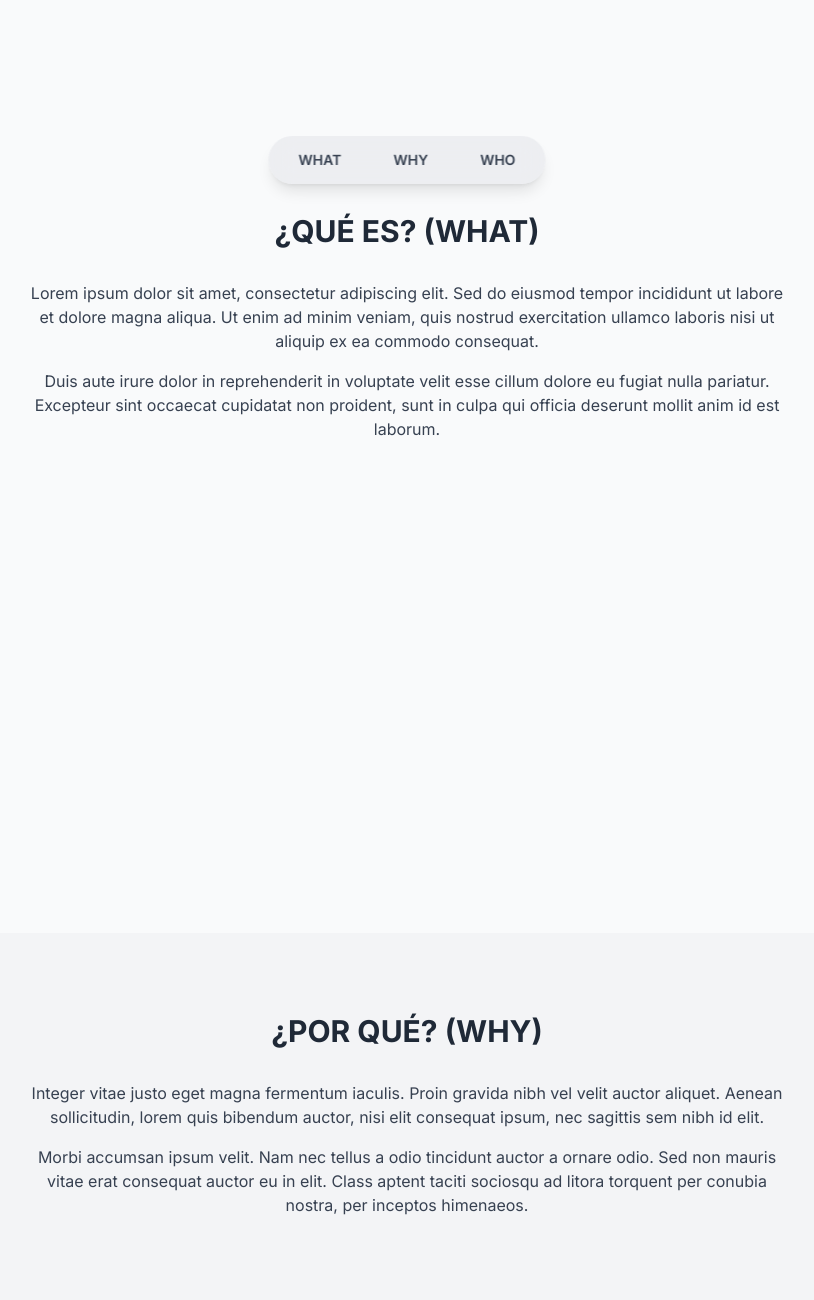
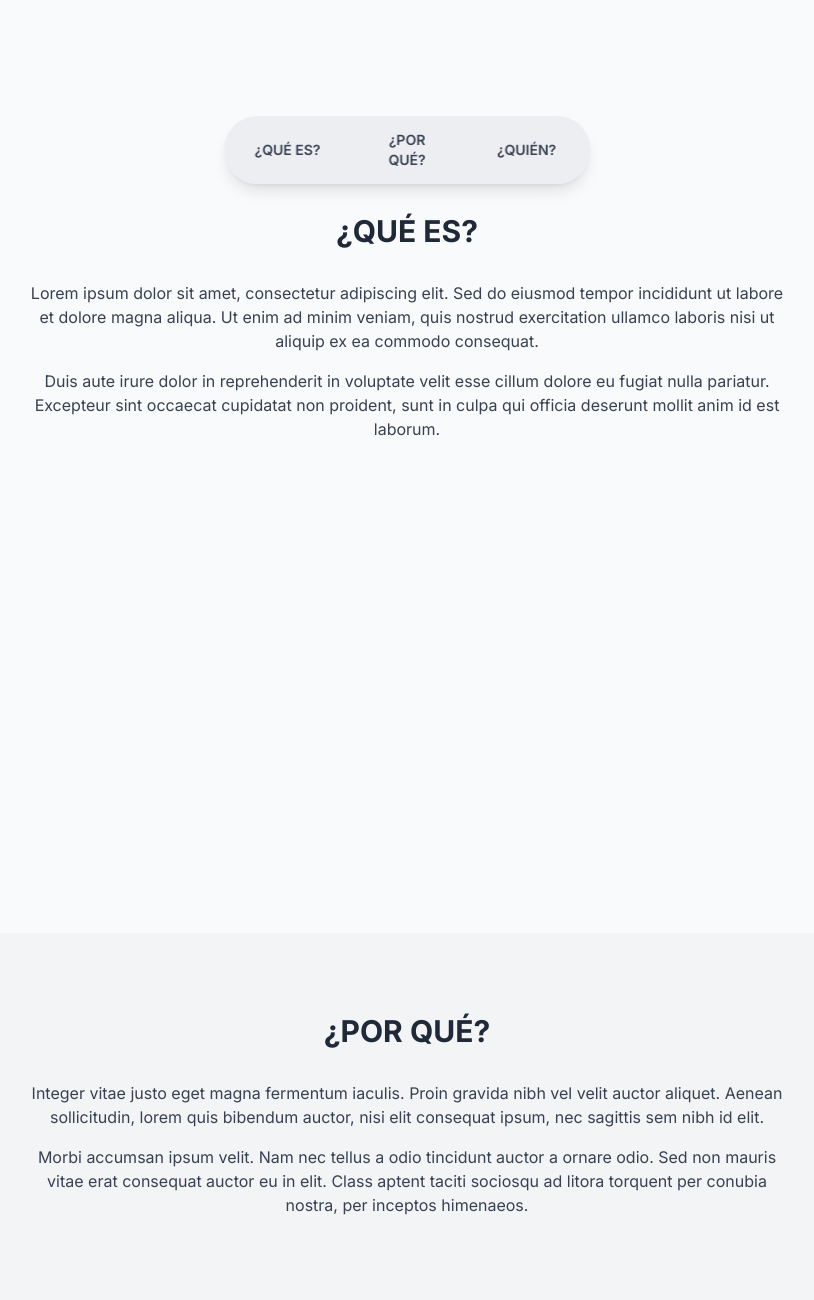
Before and after one commit to DamainBL/BUHOchat, a plain HTML site: page Esquemas temporales/panel movil.html in a window 1280 px wide. Shown: the part 600-1900 px from the top of the page, without its empty margins (233-1047 px from the left). Drawn offline with nearby package versions, Linux system fonts and the light colour scheme.

Commit message:
Update panel movil.html

```diff
--- a/Esquemas temporales/panel movil.html
+++ b/Esquemas temporales/panel movil.html
@@ -46,7 +46,7 @@
 
         <!-- Sección WHAT -->
         <section id="what" class="py-20 min-h-screen">
-            <h3 class="text-3xl font-bold text-center mb-8">¿QUÉ ES? (WHAT)</h3>
+            <h3 class="text-3xl font-bold text-center mb-8">¿QUÉ ES?</h3>
             <div class="max-w-3xl mx-auto text-center text-gray-700 space-y-4">
                 <p>Lorem ipsum dolor sit amet, consectetur adipiscing elit. Sed do eiusmod tempor incididunt ut labore et dolore magna aliqua. Ut enim ad minim veniam, quis nostrud exercitation ullamco laboris nisi ut aliquip ex ea commodo consequat.</p>
                 <p>Duis aute irure dolor in reprehenderit in voluptate velit esse cillum dolore eu fugiat nulla pariatur. Excepteur sint occaecat cupidatat non proident, sunt in culpa qui officia deserunt mollit anim id est laborum.</p>
@@ -55,7 +55,7 @@
 
         <!-- Sección WHY -->
         <section id="why" class="py-20 min-h-screen bg-gray-100 rounded-xl">
-            <h3 class="text-3xl font-bold text-center mb-8">¿POR QUÉ? (WHY)</h3>
+            <h3 class="text-3xl font-bold text-center mb-8">¿POR QUÉ?</h3>
             <div class="max-w-3xl mx-auto text-center text-gray-700 space-y-4">
                 <p>Integer vitae justo eget magna fermentum iaculis. Proin gravida nibh vel velit auctor aliquet. Aenean sollicitudin, lorem quis bibendum auctor, nisi elit consequat ipsum, nec sagittis sem nibh id elit.</p>
                 <p>Morbi accumsan ipsum velit. Nam nec tellus a odio tincidunt auctor a ornare odio. Sed non mauris vitae erat consequat auctor eu in elit. Class aptent taciti sociosqu ad litora torquent per conubia nostra, per inceptos himenaeos.</p>
@@ -64,7 +64,7 @@
 
         <!-- Sección WHO -->
         <section id="who" class="py-20 min-h-screen">
-            <h3 class="text-3xl font-bold text-center mb-8">¿QUIÉN? (WHO)</h3>
+            <h3 class="text-3xl font-bold text-center mb-8">¿QUIÉN?</h3>
             <div class="max-w-3xl mx-auto text-center text-gray-700 space-y-4">
                 <p>Nullam ac urna eu felis dapibus condimentum sit amet a augue. Sed non neque elit. Sed ut imperdiet nisi. Proin condimentum fermentum nunc. Etiam pharetra, erat sed fermentum feugiat, velit mauris egestas quam, ut aliquam massa nisl quis neque.</p>
                 <p>Suspendisse in orci enim. Cras ultricies mi eu turpis hendrerit fringilla. Vestibulum ante ipsum primis in faucibus orci luctus et ultrices posuere cubilia Curae; In ac dui quis mi consectetuer lacinia.</p>
@@ -75,9 +75,9 @@
     <!-- Menú de Navegación Móvil Inferior -->
     <nav id="mobile-nav" class="fixed bottom-4 left-1/2 -translate-x-1/2 z-50">
         <div class="flex items-center gap-1 bg-gray-200/60 backdrop-blur-md p-1.5 rounded-full shadow-lg">
-            <a href="#what" class="nav-link w-full text-center py-2 px-6 rounded-full text-sm font-semibold text-gray-700 transition-colors duration-300">WHAT</a>
-            <a href="#why" class="nav-link w-full text-center py-2 px-6 rounded-full text-sm font-semibold text-gray-700 transition-colors duration-300">WHY</a>
-            <a href="#who" class="nav-link w-full text-center py-2 px-6 rounded-full text-sm font-semibold text-gray-700 transition-colors duration-300">WHO</a>
+            <a href="#what" class="nav-link w-full text-center py-2 px-6 rounded-full text-sm font-semibold text-gray-700 transition-colors duration-300">¿QUÉ ES?</a>
+            <a href="#why" class="nav-link w-full text-center py-2 px-6 rounded-full text-sm font-semibold text-gray-700 transition-colors duration-300">¿POR QUÉ?</a>
+            <a href="#who" class="nav-link w-full text-center py-2 px-6 rounded-full text-sm font-semibold text-gray-700 transition-colors duration-300">¿QUIÉN?</a>
         </div>
     </nav>
 
```
